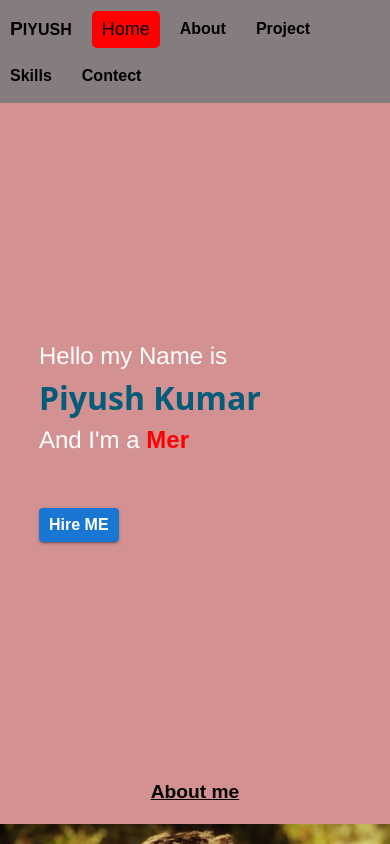
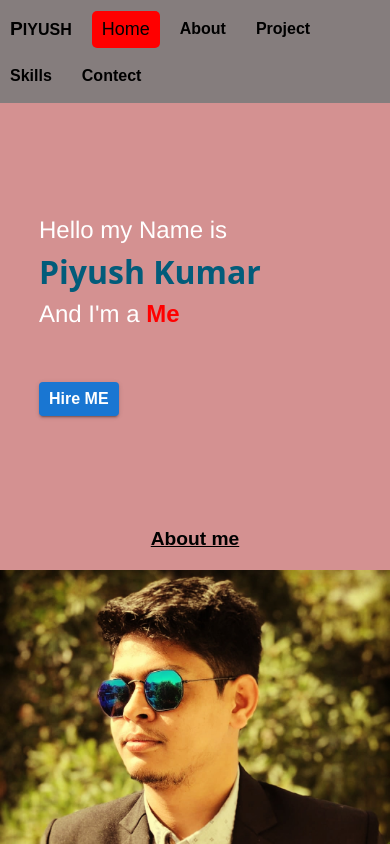
Before and after one commit to piyush254/PortfolioPiyush, a React (Vite) app: page / in a window 390 px wide. Shown: the top 844 px of the page. Built offline with nearby package versions, Linux system fonts and the light colour scheme.

Commit message:
portfolio

```diff
--- a/src/Component/Home.css
+++ b/src/Component/Home.css
@@ -61,8 +61,6 @@
   .type {
     width: 100vw;
     box-sizing: border-box;
-    /* border: 2px solid black; */
-    height: 80vh;
   }
   .image{
     /* border: 2px solid black; */
@@ -70,4 +68,7 @@
     display: none;
     width: 0px;
   }
+  .type , .image{
+     height: 50vh;
+  }
 }
```
